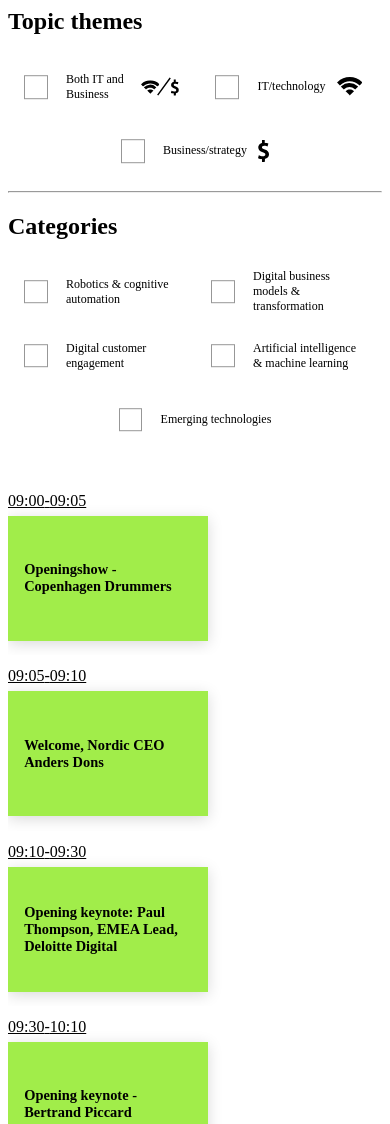
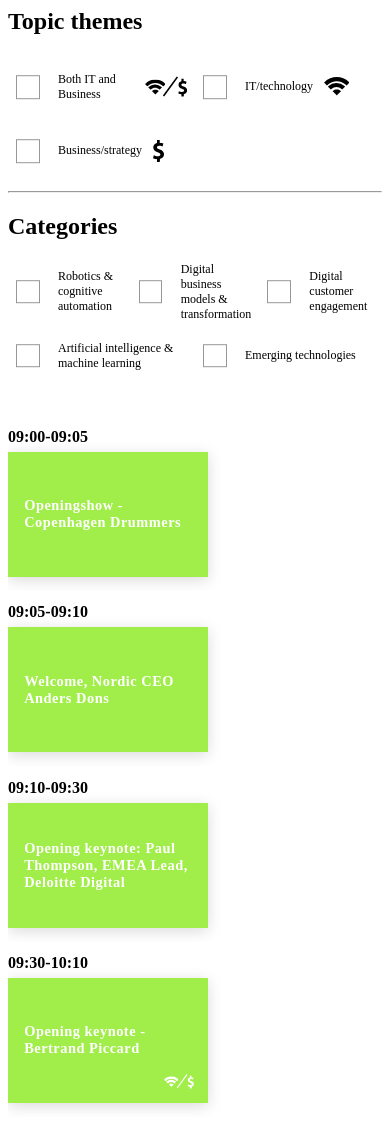
Before and after one commit to CruelMoney/deloitte-eventtable, a React app: page / in a window 390 px wide. Shown: the top 1124 px of the page. Built offline with nearby package versions, Linux system fonts and the light colour scheme.

Commit message:
fixed safari bug

```diff
--- a/src/ProgramOverview.js
+++ b/src/ProgramOverview.js
@@ -102,7 +102,7 @@ class ProgramRow extends Component {
         {
            <div
            className="row-hours">
-             <u>{addLeadingZero(start_time.getHours()) + ':' + addLeadingZero(start_time.getMinutes())}-{addLeadingZero(end_time.getHours()) + ':' + addLeadingZero(end_time.getMinutes())}</u>
+             {addLeadingZero(start_time.getHours()) + ':' + addLeadingZero(start_time.getMinutes())}-{addLeadingZero(end_time.getHours()) + ':' + addLeadingZero(end_time.getMinutes())}
            </div>
         }
        {top_time ?
@@ -231,10 +231,11 @@ class ProgramOverview extends Component {
 
     if(window.program_events){
       events = parseEvents(window.program_events)
+
     }else{
       events = parseEvents(mock_events);
     }
-
+    console.log(events)
     const rows = eventsToTimeTable(events);
 
     this.setState({
@@ -473,8 +474,8 @@ const parseEvents = (events) => {
       ...acc,
       {
       ...e,
-      start_time: new Date(e.start_time.date),
-      end_time: new Date(e.end_time.date)
+      start_time: new Date(e.start_time.date.replace(/-/g, "/").replace(".000000", "")),
+      end_time: new Date(e.end_time.date.replace(/-/g, "/").replace(".000000", ""))
     }]
   }, []);
 }
--- a/src/icons/Both.js
+++ b/src/icons/Both.js
@@ -15,6 +15,7 @@ const Both = props => (
     </defs>
     <g fill="none" fillRule="evenodd">
       <path
+        className="svg-dash"
         d="M39.5 1.5l-16 22"
         stroke="#000"
         strokeWidth={2}
--- a/src/index.css
+++ b/src/index.css
@@ -344,7 +344,8 @@ ul.filters li svg{
     box-shadow: 0 3px 14px 0px rgba(0, 0, 0, 0.15);
     margin-bottom: 1em;
     display: flex;
-    align-items: center;
+    justify-content: center;
+    flex-direction: column;
   }
 
   .event-thumbnail,
@@ -368,9 +369,28 @@ ul.filters li svg{
     right: 1em;
     bottom: 1em;
   }
+  .event-thumbnail svg path{
+    fill: white;
+  }
+  .event-thumbnail .svg-dash{
+    stroke: white;
+  }
   .row-hours{
     display: block;
     position: absolute;
     top: 0.5em;
+    font-weight: 800;
+  }
+  #page-wrapper .event-thumbnail:not(.workshop) h4, .event-thumbnail:not(.workshop) h4,
+  #page-wrapper .event-thumbnail:not(.workshop) p, .event-thumbnail:not(.workshop) p{
+    color: white;
+    font-weight: 600;
+    letter-spacing: 0.5px;
+
+  }
+  ul.filters li{
+    width: 45%;
+    margin: 1em 0.5em;
+    justify-content: left;
   }
 }
--- a/src/mocked_events_2.js
+++ b/src/mocked_events_2.js
@@ -6,12 +6,12 @@ export default [{
   "topic": ["Both IT and Business"],
   "thumbnail": null,
   "start_time": {
-    "date": "2018-03-01 09:30:00.000000",
+    "date": "2018-03-01 09:30:00",
     "timezone_type": 3,
     "timezone": "UTC"
   },
   "end_time": {
-    "date": "2018-03-01 10:10:00.000000",
+    "date": "2018-03-01 10:10:00",
     "timezone_type": 3,
     "timezone": "UTC"
   }
```
